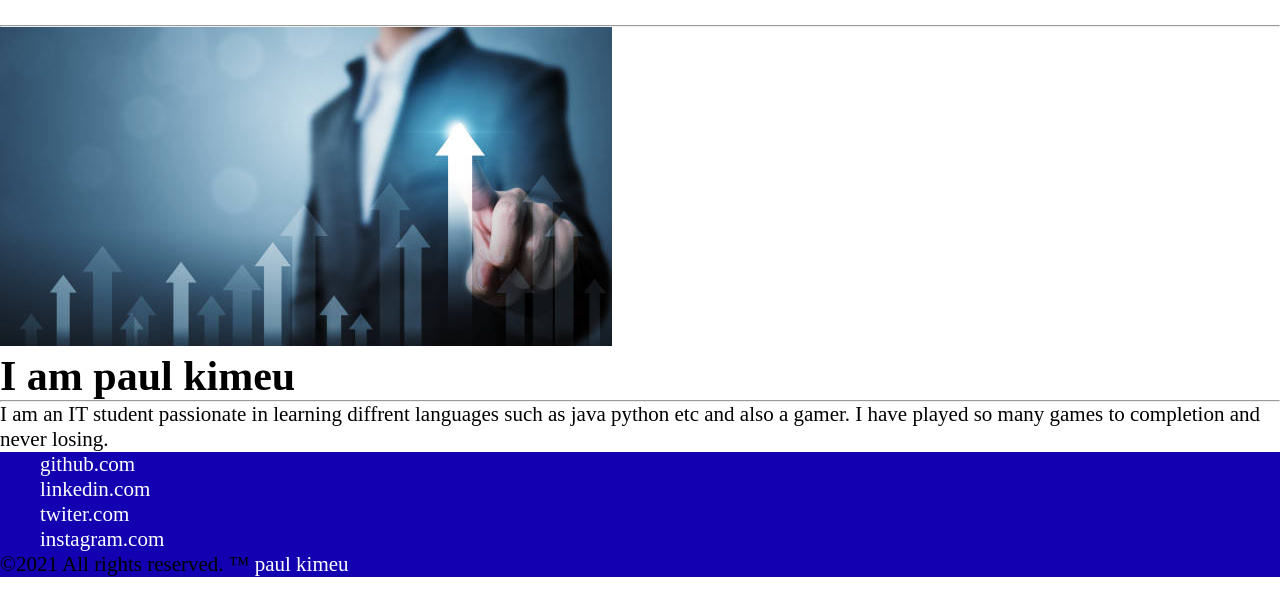
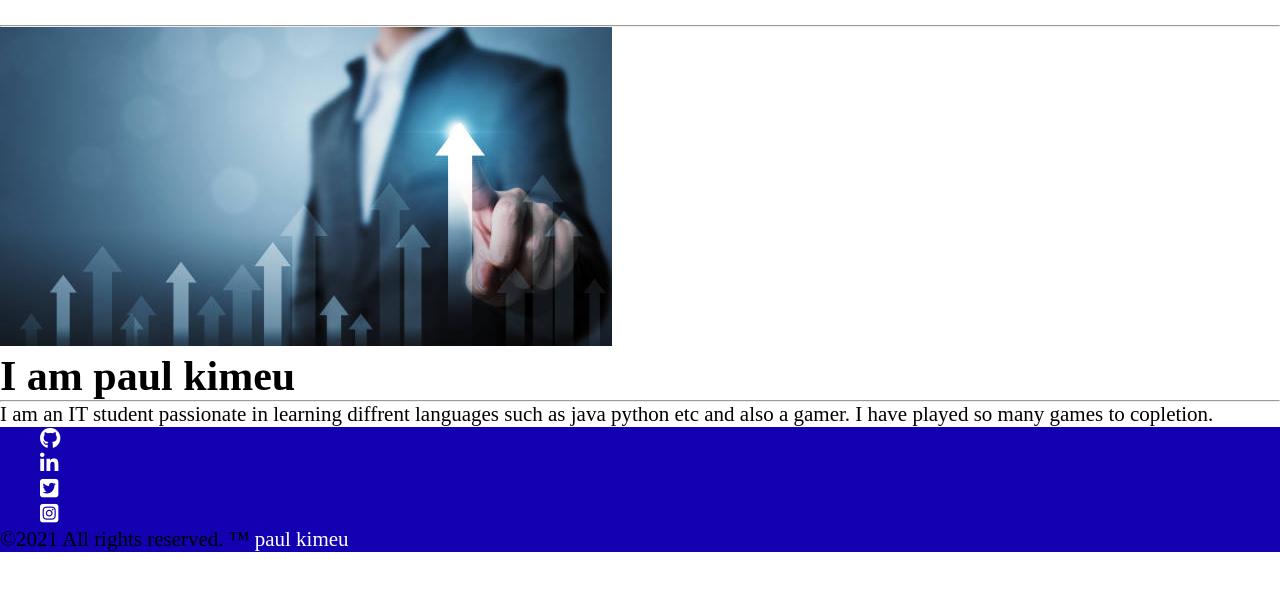
Before and after one commit to chakim2021/portfolio, a plain HTML site: page index.html in a window 1280 px wide. Drawn offline with Linux system fonts and the light colour scheme.

Commit message:
Add files via upload

```diff
--- a/index.html
+++ b/index.html
@@ -29,19 +29,18 @@
     <hr />
     <p>
       I am an IT student passionate in learning diffrent languages such as java
-      python etc and also a gamer. I have played so many games to completion and
-      never losing.
+      python etc and also a gamer. I have played so many games to copletion.
     </p>
     <!--Footer Section-->
     <footer>
 
       <ul>
-        <li><a href="https://github.com/">github.com</a></li>
+        <li><a href="<https://github.com/"></i><i class="fab fa-github"></i></a></li>
         <li>
-          <a href="https://www.linkedin.com/company/login/">linkedin.com</a>
+          <a href="https://www.linkedin.com/company/login/"><i class="fab fa-linkedin-in"></i></a>
         </li>
-        <li><a href="https://twitter.com/home">twiter.com</a></li>
-        <li><a href="https://www.instagram.com/">instagram.com</a></li>
+        <li><a href="https://twitter.com/home"><i class="fab fa-twitter-square"></i></a></li>
+        <li><a href="https://www.instagram.com/"><i class="fab fa-instagram-square"></i></a></li>
       </ul>
       <p>
         &copy;2021 All rights reserved. &trade;
```
